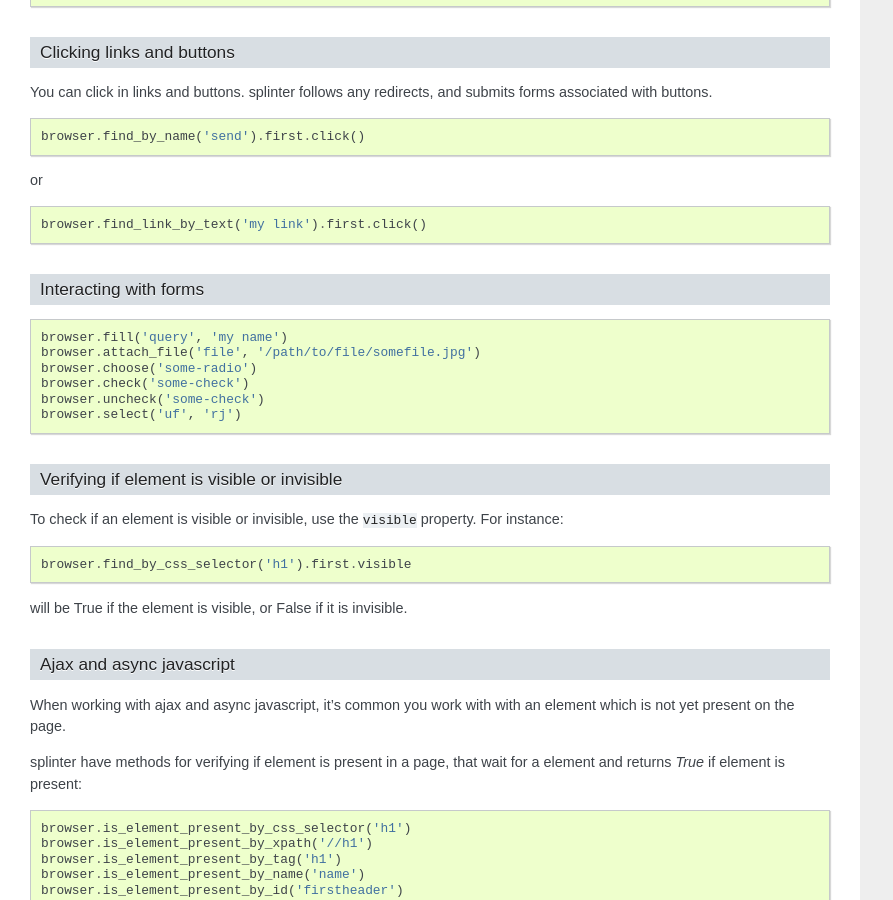
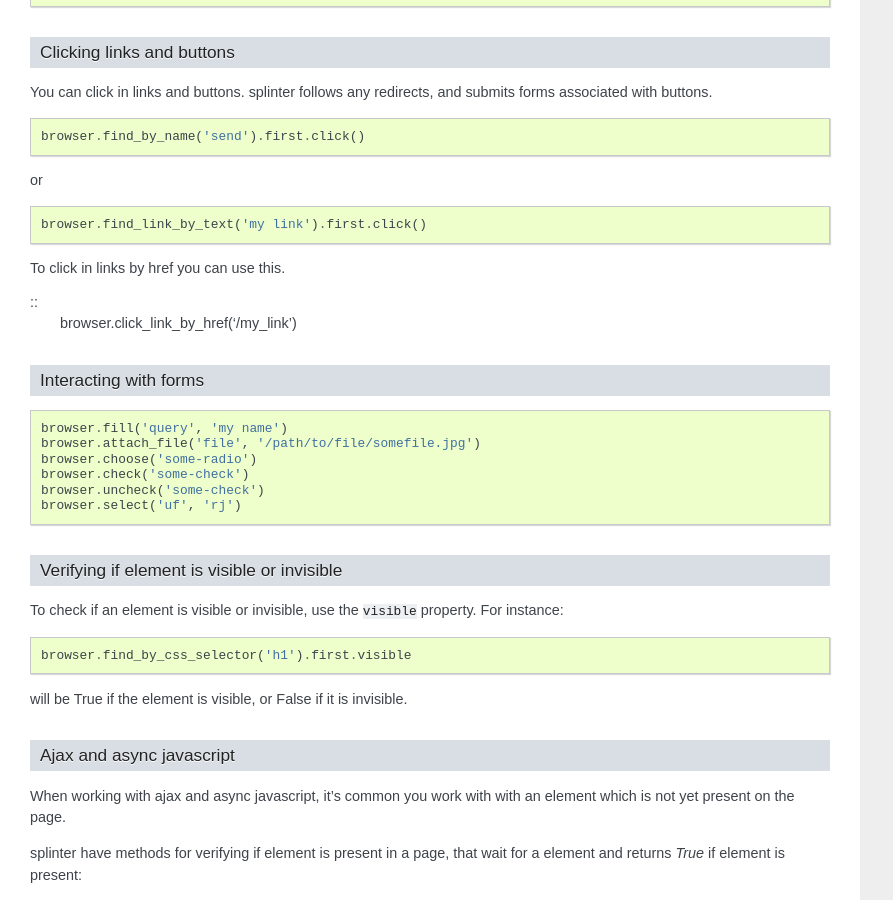
Before and after one commit to cobrateam/splinter, a Sphinx documentation site: the page built from docs/index.rst, in a window 1280 px wide and 900 px high, scrolled down 3222 px. Shown: the whole window, without its empty margins (0-893 px from the left). Built offline with Sphinx 7.4.7, drawn with Linux system fonts in a browser that asks for light colours.

Commit message:
Add docs to click_link_by_href. Closes #14.

```diff
--- a/docs/index.rst
+++ b/docs/index.rst
@@ -203,6 +203,10 @@ or
 
 	browser.find_link_by_text('my link').first.click()
 
+To click in links by href you can use this.
+
+::
+    browser.click_link_by_href('/my_link')
 
 Interacting with forms
 ----------------------
```
